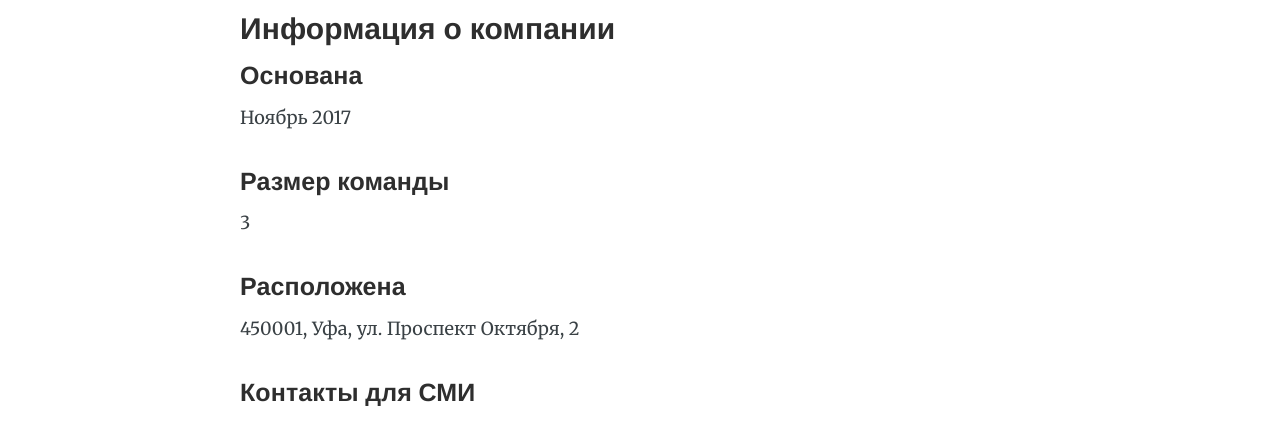
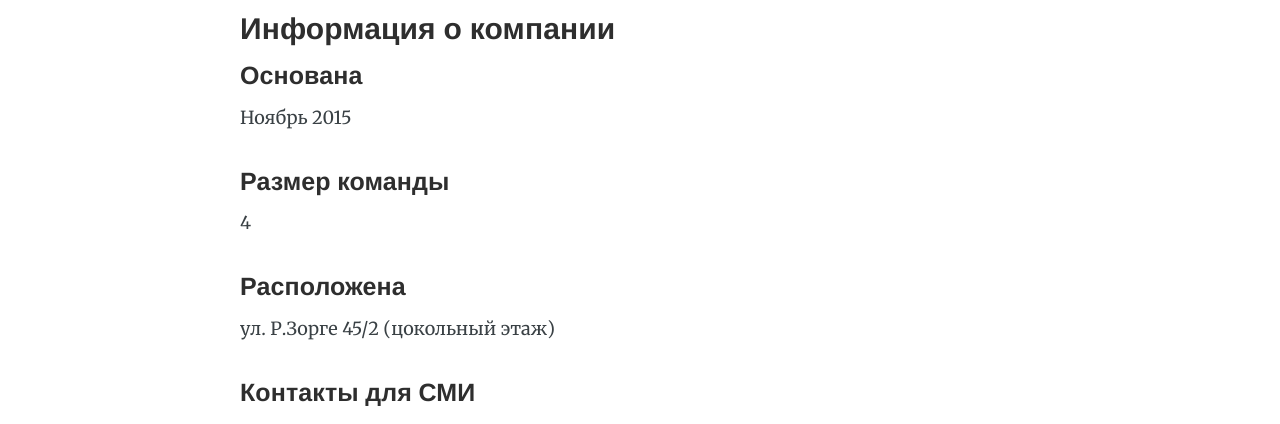
Before and after one commit to RakhimyanTim/ufafoto.github.io, a Jekyll site: the page built from pages/press.html, in a window 1280 px wide. Shown: the part 394-818 px from the top of the page. Built offline with Jekyll 4.4.1, drawn with Linux system fonts in a browser that asks for light colours; nearby versions of some CDN libraries.

Commit message:
Update _config.yml

```diff
--- a/_config.yml
+++ b/_config.yml
@@ -1,29 +1,29 @@
-title: ЭнБиЛабс
-description: Сервис для проверки идеи стартапа.
-url: https://enblabs.ru
-disqus_shortname: enblabs
+title: Ufafoto
+description: Фотосалон. Фотокниги. Печать фотографии. Уфа ТФП.
+url: https://ufafoto.pro
+disqus_shortname: ufafoto
 
-logo: https://enblabs.ru/img/enblabs-logo.png
+logo: https://enblabs.ru/img/ufafoto-logo.png
 twitter:
-  username: enblabs
+  username: ufafoto
 
 facebook:
-  publisher: https://www.facebook.com/enblabs
+  publisher: https://www.facebook.com/ufafoto
 
 social:
   links:
-    - https://www.facebook.com/enblabs
-    - https://plus.google.com/+enblabs
-    - https://twitter.com/enblabs
-    - https://www.youtube.com/c/enblabs
-    - https://www.linkedin.com/company/enblabs
-    - https://github.com/enblabs
+    - https://www.facebook.com/ufafoto
+    - https://plus.google.com/+ufafoto
+    - https://twitter.com/ufafoto
+    - https://www.youtube.com/c/ufafoto
+    - https://www.linkedin.com/company/ufafoto
+    - https://github.com/ufafoto
 
 google_site_verification:
 company:
-  founded: Ноябрь 2017
-  team_size: 3
-  address: 450001, Уфа, ул. Проспект Октября, 2
+  founded: Ноябрь 2015
+  team_size: 4
+  address: ул. Р.Зорге 45/2 (цокольный этаж)
 
 gems:
   - jekyll-sitemap
@@ -34,7 +34,7 @@
 
 paginate: 10
 paginate_path: "blog/:num/"
-blog_name: Блог ЭнБиЛабс
+blog_name: Блог Ufafoto
 blog_description: Оставайтесь в курсе последних новостей.
 permalink: pretty
 timezone: Yekaterinburg
@@ -47,16 +47,16 @@
     name: Эксперты
     output: false
   staff:
-    name: Члены компании
+    name: Сотрудники
     _hide_content: true
     output: false
   authors:
     name: Авторы
     output: false
   customers:
-    name: Кейсы
+    name: Портфолио
     output: true
-    permalink: /case-studies/:name/
+    permalink: /portfolio/:name/
 defaults:
   - scope:
       path: ""
```
